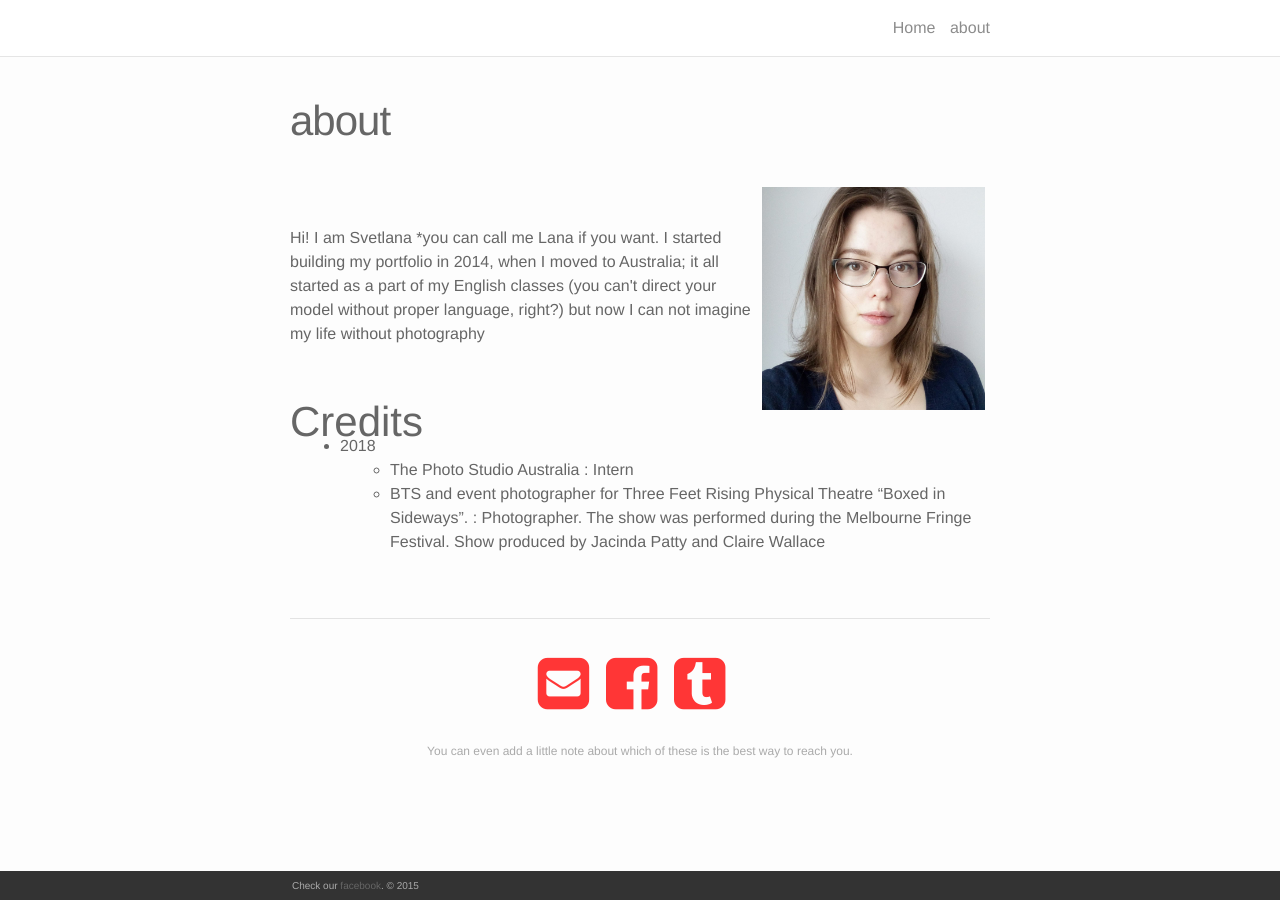
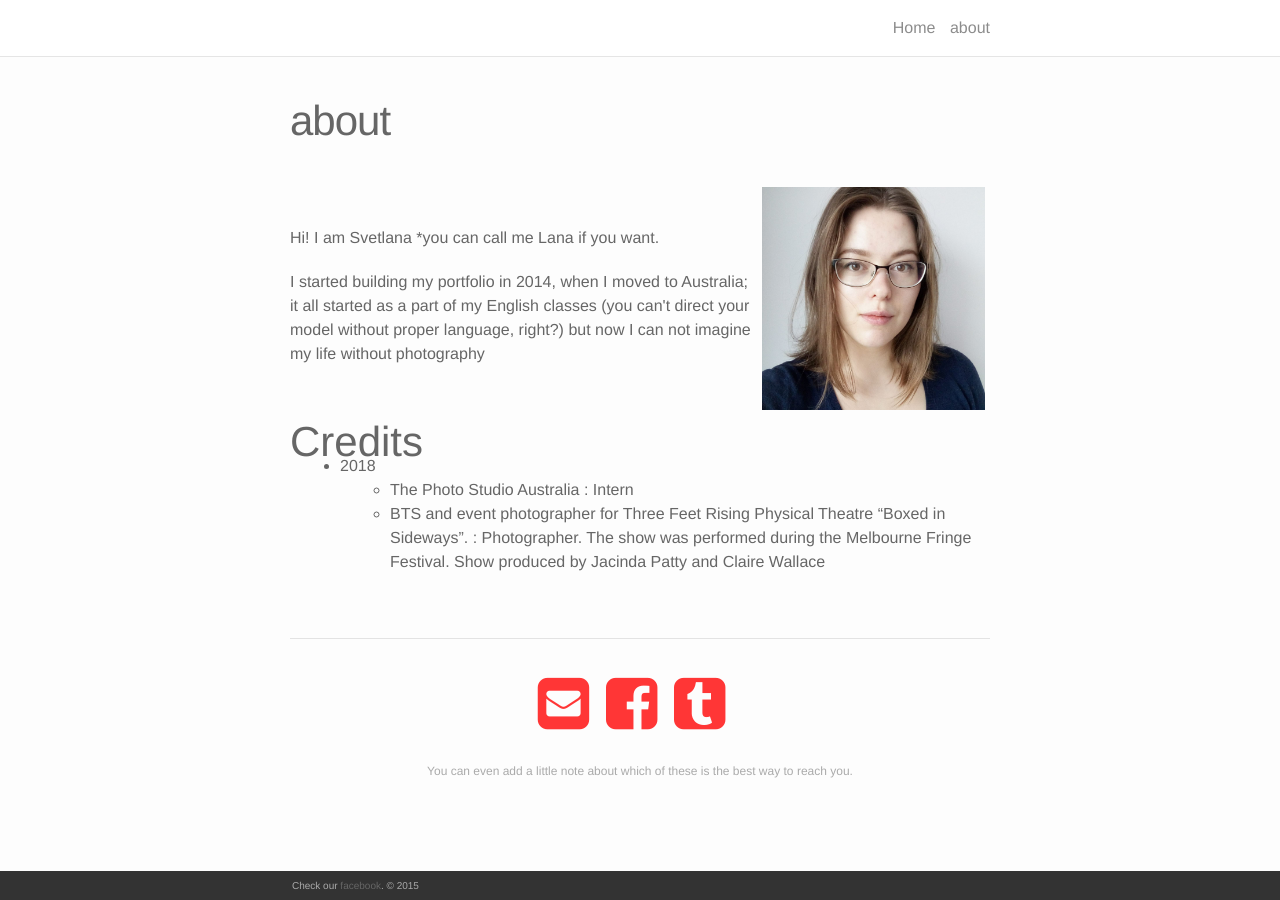
Before and after one commit to AlenPelin/keo-studio, a Jekyll site: the page built from about.md, in a window 1280 px wide. Built offline with Jekyll 4.4.1, drawn with Linux system fonts in a browser that asks for light colours; nearby versions of some CDN libraries.

```diff
--- a/about.md
+++ b/about.md
@@ -8,7 +8,9 @@ permalink: "/about/"
 
 <br/>
 
-<p>Hi! I am Svetlana *you can call me Lana if you want. I started building my portfolio in 2014, when I moved to Australia; it all started as a part of my English classes (you can't direct your model without proper language, right?) but now I can not imagine my life without photography</p>
+<p>Hi! I am Svetlana *you can call me Lana if you want.</p>
+
+<p>I started building my portfolio in 2014, when I moved to Australia; it all started as a part of my English classes (you can't direct your model without proper language, right?) but now I can not imagine my life without photography</p>
 
 <p></p>
 
```
Also changed, not shown: .forestry/front_matter/templates/amitha.yml.
